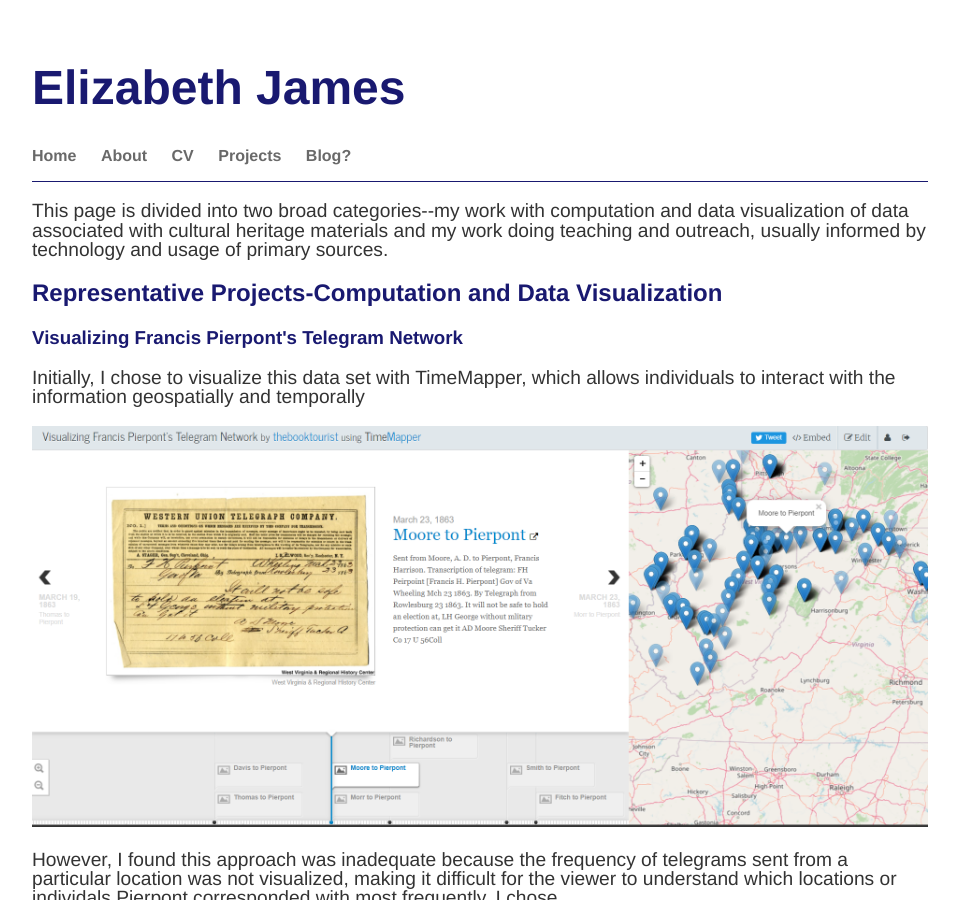
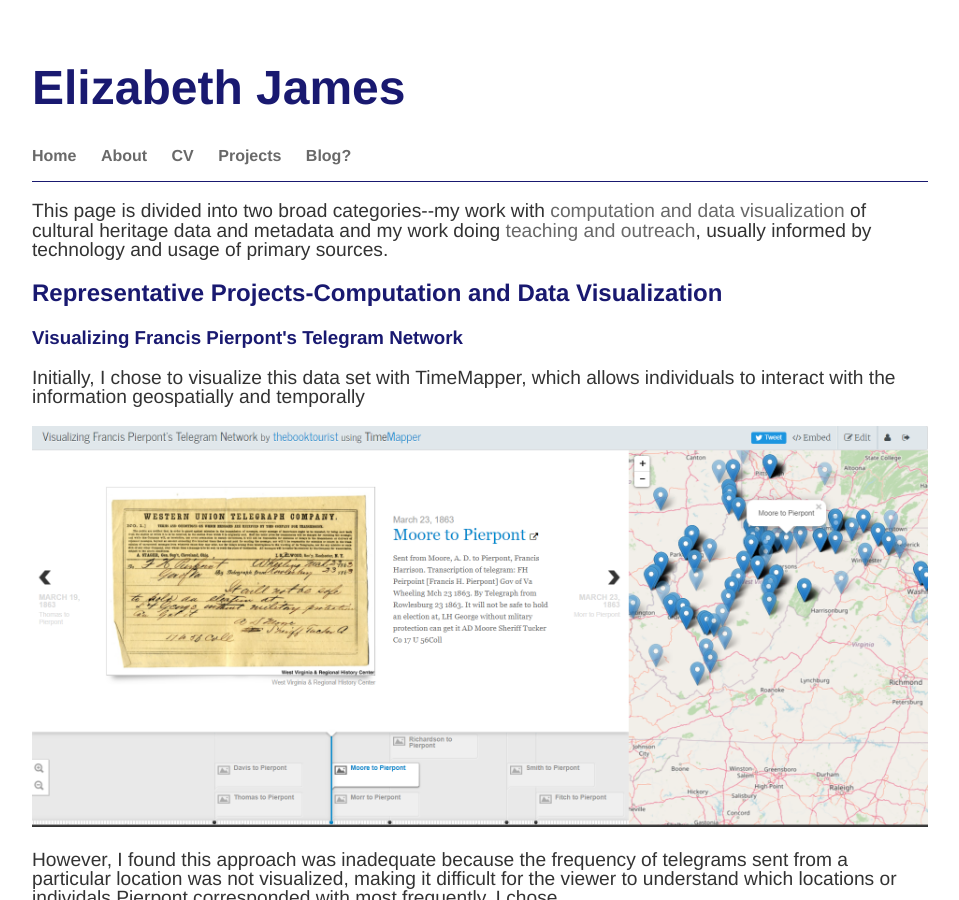
Before and after one commit to elizajames/old_site, a Jekyll site: the page built from projects/index.html, in a window 1280 px wide and 900 px high. Shown: the whole window, without its empty margins (160-1119 px from the left). Built offline with Jekyll 4.4.1, drawn with Linux system fonts in a browser that asks for light colours; some of the changed text lies outside the part shown.

Commit message:
Update index.html

```diff
--- a/projects/index.html
+++ b/projects/index.html
@@ -3,8 +3,8 @@ layout: default
 title: Projects Completed
 ---
 <div class="blurb">
-	<p>This page is divided into two broad categories--my work with computation and data visualization of data associated with cultural heritage materials and my work doing teaching and outreach, usually informed by technology and usage of primary sources.</p>
-	<h2>Representative Projects-Computation and Data Visualization</h2>
+	<p>This page is divided into two broad categories--my work with <a href="#datavis">computation and data visualization</a> of cultural heritage data and metadata and my work doing <a href="#teachingoutreach">teaching and outreach</a>, usually informed by technology and usage of primary sources.</p>
+	<h2 id="datavis">Representative Projects-Computation and Data Visualization</h2>
 	<h3>Visualizing Francis Pierpont's Telegram Network</h3>
 	<p>Initially, I chose to visualize this data set with TimeMapper, which allows individuals to interact with the information geospatially and temporally</p>
 	<img src="/images/PierpontNetwork.png" alt="TimeMapper Screenshot of map, timeline, and information about the Francis Pierpont Telegram Collection at West Virginia University." class="responsive">
@@ -20,8 +20,9 @@ title: Projects Completed
 	<p>EAD</p>
 	<p>Data Cleanup</p>
 	<h3>Exploring the Southern Courier (In Progress)</h3>
-	<h2>Representative Projects-Teaching and Outreach</h2>
+	<h2 id="teachingoutreach">Representative Projects-Teaching and Outreach</h2>
+	<h3>Lincoln's Pockets (and Your Pockets): Engaging students in grades 6-12 with the primary sources in their homes</h3>
+	<p>This project, created a framework for a teaching and technology framework</p>
 
 
-	<p>blah blah blah</p>
 </div><!-- /.blurb -->
```
